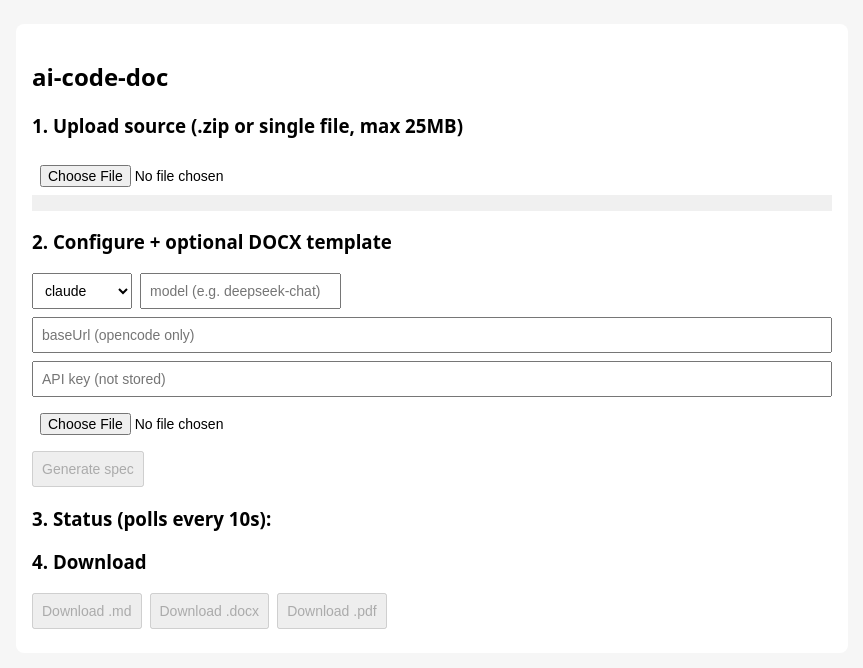
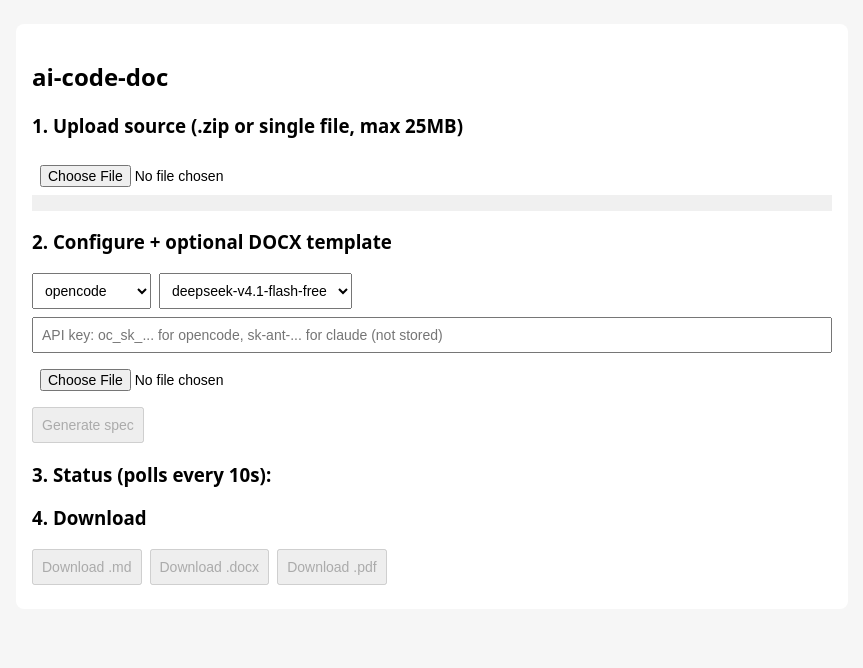
Before and after one commit to vadlacharan/code-spec-generator, a React (Vite) app in the folder frontend/: page / in a window 1280 px wide. Shown: the top 668 px of the page, without its empty margins (208-1071 px from the left). Built offline with nearby package versions, Linux system fonts and the light colour scheme.

Commit message:
embed OpenCode inference base URL, Go model dropdown, keep API key field

```diff
--- a/frontend/src/App.jsx
+++ b/frontend/src/App.jsx
@@ -5,12 +5,24 @@ import { useEffect, useState } from "react";
 
 const API = "http://localhost:8000";
 
+// Same for every OpenCode inference chat model (deepseek, kimi, glm, ...).
+// Verified against https://opencode.ai/inference/v1/models
+// (each model lists api.chat-completions.base_url = this).
+const OPENCODE_BASE_URL = "https://opencode.ai/inference/openai/v1";
+
+// Model IDs are the plain inference IDs (no "opencode-go/" prefix).
+const OPENCODE_MODELS = [
+  "deepseek-v4.1-flash-free",
+  "deepseek-v4.1-flash",
+  "kimi-k3",
+  "glm-5.3",
+];
+
 export default function App() {
   const [sessionId, setSessionId] = useState("");
   const [tree, setTree] = useState([]);
-  const [provider, setProvider] = useState("claude");
-  const [model, setModel] = useState("");
-  const [baseUrl, setBaseUrl] = useState("");
+  const [provider, setProvider] = useState("opencode");
+  const [model, setModel] = useState(OPENCODE_MODELS[0]);
   const [apiKey, setApiKey] = useState("");
   const [jobId, setJobId] = useState("");
   const [status, setStatus] = useState("");
@@ -40,7 +52,8 @@ export default function App() {
     const r = await fetch(`${API}/api/generate`, {
       method: "POST",
       headers: { "content-type": "application/json" },
-      body: JSON.stringify({ session_id: sessionId, provider, model, apiKey, baseUrl }),
+      // baseUrl is embedded: same for all OpenCode chat models.
+      body: JSON.stringify({ session_id: sessionId, provider, model, apiKey, baseUrl: provider === "opencode" ? OPENCODE_BASE_URL : "" }),
     });
     const j = await r.json();
     setJobId(j.job_id);
@@ -75,16 +88,17 @@ export default function App() {
       <h3>2. Configure + optional DOCX template</h3>
       <div className="row">
         <select value={provider} onChange={(e) => setProvider(e.target.value)}>
-          <option value="claude">claude</option>
           <option value="opencode">opencode</option>
+          <option value="claude">claude-direct</option>
         </select>
-        <input placeholder="model (e.g. deepseek-chat)" value={model} onChange={(e) => setModel(e.target.value)} />
+        <select value={model} onChange={(e) => setModel(e.target.value)}>
+          {OPENCODE_MODELS.map((m) => (
+            <option key={m} value={m}>{m}</option>
+          ))}
+        </select>
       </div>
       <div className="row">
-        <input placeholder="baseUrl (opencode only)" value={baseUrl} onChange={(e) => setBaseUrl(e.target.value)} style={{ flex: 1 }} />
-      </div>
-      <div className="row">
-        <input type="password" placeholder="API key (not stored)" value={apiKey} onChange={(e) => setApiKey(e.target.value)} style={{ flex: 1 }} />
+        <input type="password" placeholder="API key: oc_sk_... for opencode, sk-ant-... for claude (not stored)" value={apiKey} onChange={(e) => setApiKey(e.target.value)} style={{ flex: 1 }} />
       </div>
       <div className="row">
         <input type="file" accept=".docx" onChange={uploadTemplate} />
```
Also changed, not shown: 2 other files (tests, documents, lock files or other folders).
